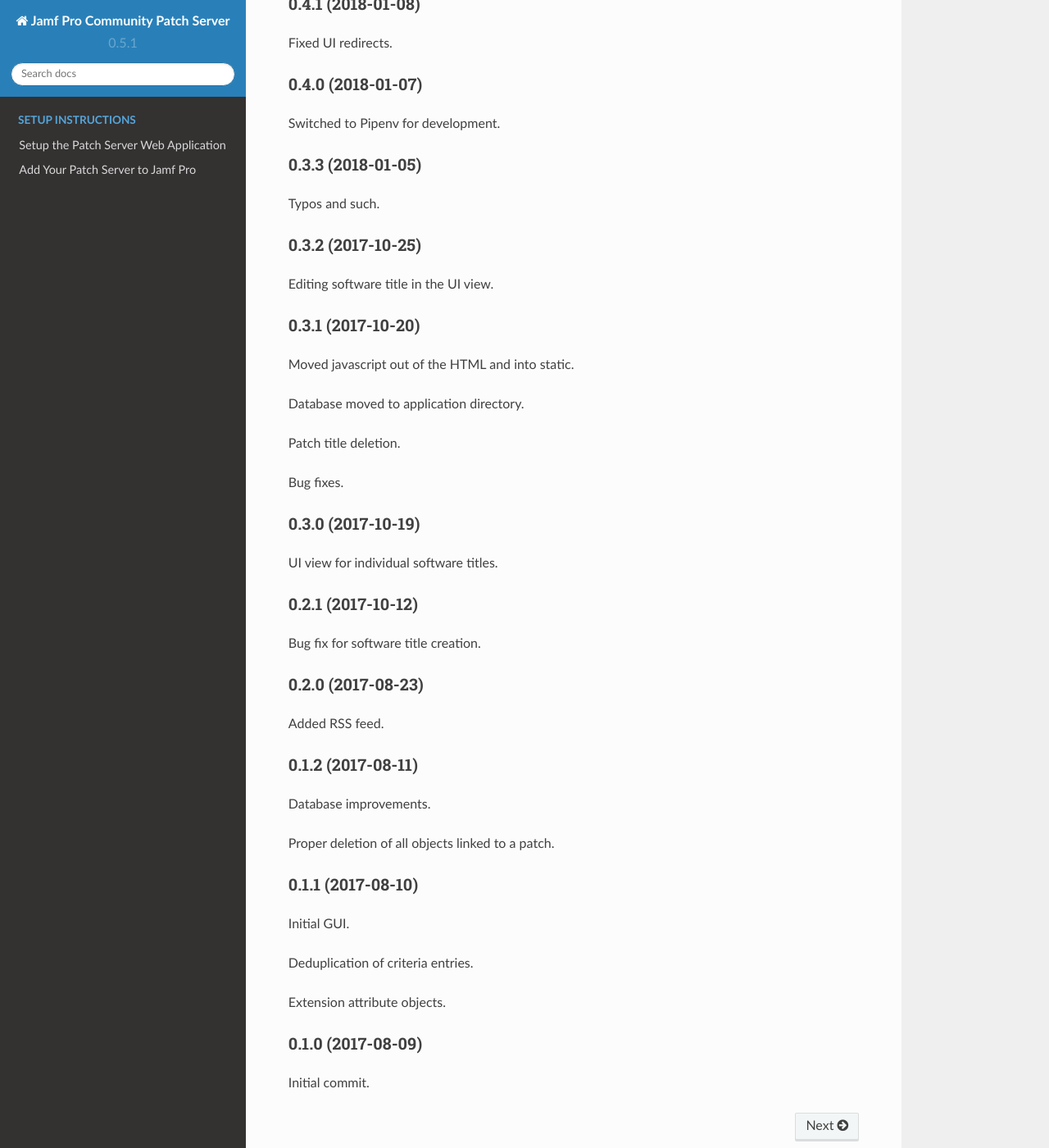
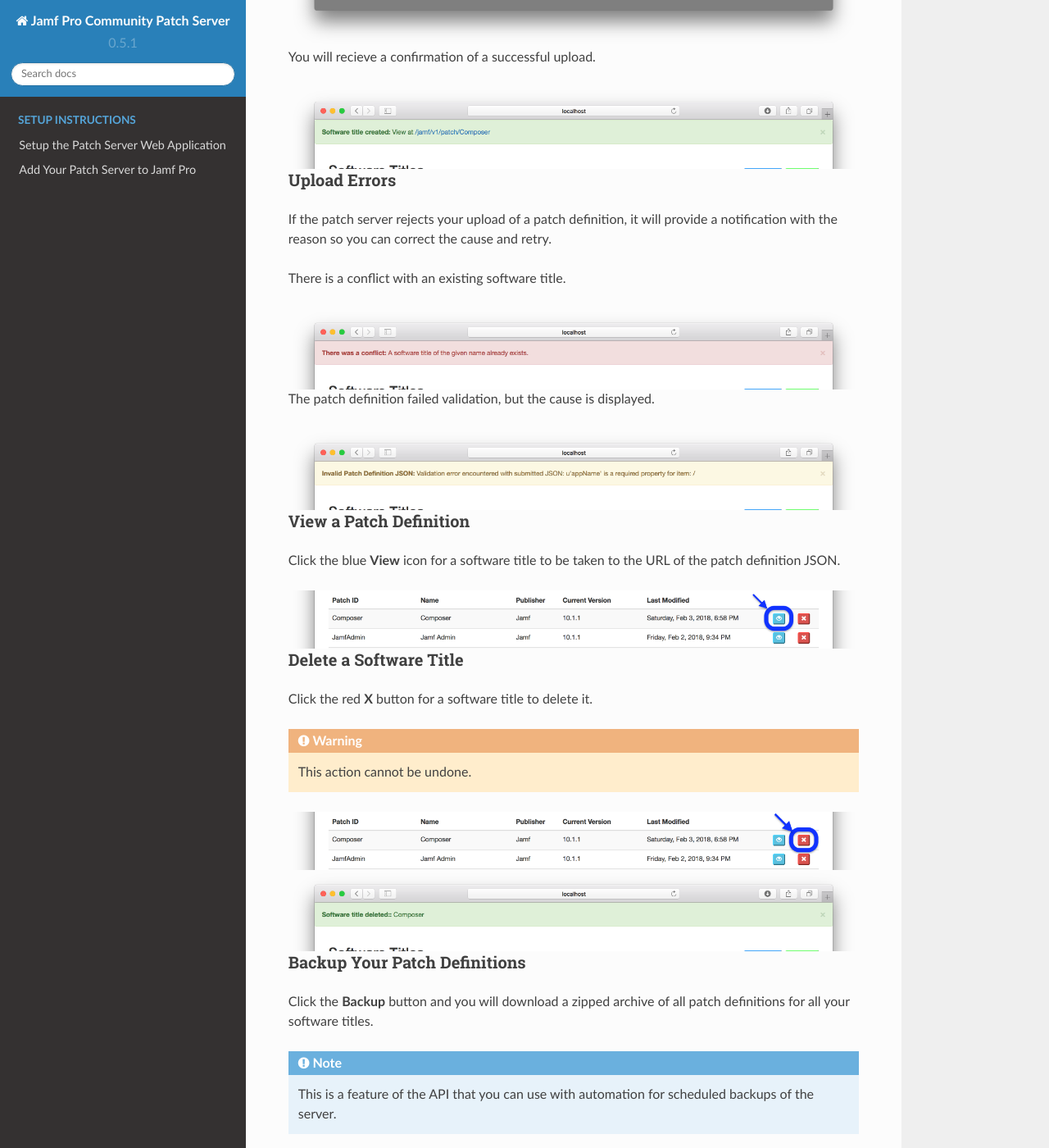
Before and after one commit to brysontyrrell/PatchServer, a Sphinx documentation site: the page built from docs/index.rst, in a window 1280 px wide and 1400 px high, scrolled down 1306 px. Shown: the whole window at 82% size. Built offline with Sphinx 7.4.7 and the Read the Docs theme 2.0.0, drawn with Linux system fonts in a browser that asks for light colours; pages that are not in the unit, such as notebooks, are missing from menus; some of the changed text lies outside the part shown.

```diff
--- a/docs/index.rst
+++ b/docs/index.rst
@@ -30,30 +30,109 @@ An open-source implementation of an external patch source for use with Jamf Pro
 User Interface
 --------------
 
+.. image:: _static/gui_01_index.png
+   :align: center
+
+In a browser, the root of the patch server will take you to the main page where
+you can view and manage the available software titles.
+
+Upload a New Software Title
+^^^^^^^^^^^^^^^^^^^^^^^^^^^
+
+Click the **New Title** button to bring up the file selector. Browse for the
+JSON file of the patch definition and then click **Upload**.
+
+.. image:: _static/gui_02_upload.png
+   :align: center
+
+You will recieve a confirmation of a successful upload.
+
+.. image:: _static/gui_03_created.png
+   :align: center
+
+Upload Errors
+^^^^^^^^^^^^^
+
+If the patch server rejects your upload of a patch definition, it will provide
+a notification with the reason so you can correct the cause and retry.
+
+There is a conflict with an existing software title.
+
+.. image:: _static/gui_04_conflict.png
+   :align: center
+
+The patch definition failed validation, but the cause is displayed.
+
+.. image:: _static/gui_05_validation.png
+   :align: center
+
+View a Patch Definition
+^^^^^^^^^^^^^^^^^^^^^^^
+
+Click the blue **View** icon for a software title to be taken to the URL of the
+patch definition JSON.
+
+.. image:: _static/gui_10_view.png
+   :align: center
+
+Delete a Software Title
+^^^^^^^^^^^^^^^^^^^^^^^
+
+Click the red **X** button for a software title to delete it.
+
+.. warning::
+
+   This action cannot be undone.
+
+.. image:: _static/gui_08_delete.png
+   :align: center
+
+.. image:: _static/gui_09_deleted.png
+   :align: center
+
+Backup Your Patch Definitions
+^^^^^^^^^^^^^^^^^^^^^^^^^^^^^
+
+Click the **Backup** button and you will download a zipped archive of all patch
+definitions for all your software titles.
+
 .. note::
 
-   More documentation on the UI coming soon. Refer to the
-   :doc:`Setup <setup/server>` for details on accessing your patch server after
-   you have installed it.
+   This is a feature of the API that you can use with automation for scheduled
+   backups of the server.
+
+.. image:: _static/gui_06_backup.png
+   :align: center
+
+.. image:: _static/gui_07_archive.png
+   :align: center
 
 Change History
 --------------
 
+0.5.1 (2018-02-03)
+^^^^^^^^^^^^^^^^^^
+
+Make the GUI great(ish) again. The **New Title** button has been updated. It now
+prompts you to select a JSON file (the patch definition) and performs the
+upload. Validation is still performed on the uploaded file as with the API.
+
+The new ``/api/v1/backup`` feature is available in the GUI. Click the **Backup**
+button to trigger.
+
+The **View** button for a software title has been moved to the right and will
+take the user to the ``/jamf/v1/patch/{title}`` endpoint to view the JSON.
+
+All GUI actions now provide feeback on success or error.
+
 0.5.0 (2018-02-02)
 ^^^^^^^^^^^^^^^^^^
 
-Organized code.
-
-JSON validation for API.
-
-Really big documentation update (now hosted on Read the Docs).
-
-Installation instructions for macOS and Docker.
+Organized code. JSON validation for API. Really big documentation update (now
+hosted on Read the Docs). Installation instructions for macOS and Docker.
 
 Added ``GET /api/v1/backup``. Download a zipped archive of all patch definitions
-on the server.
-
-Version history notes.
+on the server. Version history notes.
 
 .. note::
 
@@ -93,13 +172,8 @@ Editing software title in the UI view.
 0.3.1 (2017-10-20)
 ^^^^^^^^^^^^^^^^^^
 
-Moved javascript out of the HTML and into static.
-
-Database moved to application directory.
-
-Patch title deletion.
-
-Bug fixes.
+Moved javascript out of the HTML and into static. Database moved to application
+directory. Patch title deletion. Bug fixes.
 
 0.3.0 (2017-10-19)
 ^^^^^^^^^^^^^^^^^^
@@ -120,18 +194,12 @@ Added RSS feed.
 0.1.2 (2017-08-11)
 ^^^^^^^^^^^^^^^^^^
 
-Database improvements.
-
-Proper deletion of all objects linked to a patch.
+Database improvements. Proper deletion of all objects linked to a patch.
 
 0.1.1 (2017-08-10)
 ^^^^^^^^^^^^^^^^^^
 
-Initial GUI.
-
-Deduplication of criteria entries.
-
-Extension attribute objects.
+Initial GUI. Deduplication of criteria entries. Extension attribute objects.
 
 0.1.0 (2017-08-09)
 ^^^^^^^^^^^^^^^^^^
```
Also changed, not shown: docs/_static/gui_01_index.png (added), docs/_static/gui_02_upload.png (added), docs/_static/gui_03_created.png (added), docs/_static/gui_04_conflict.png (added), docs/_static/gui_05_validation.png (added), docs/_static/gui_06_backup.png (added), docs/_static/gui_07_archive.png (added), docs/_static/gui_08_delete.png (added), docs/_static/gui_09_deleted.png (added), docs/_static/gui_10_view.png (added), 1 other file.
